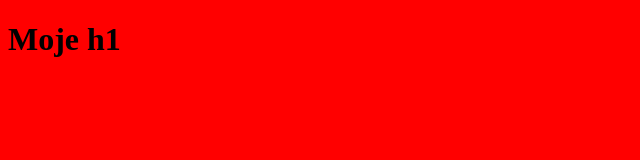
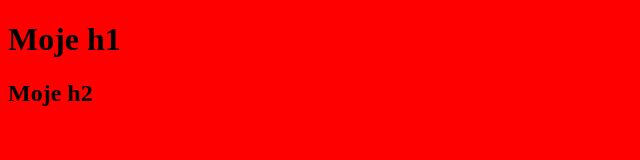
Before and after one commit to fpiecyk/szkolenie, a plain HTML site: page index.html in a window 1280 px wide. Shown: the whole page, without its empty margins (0-640 px from the left). Drawn offline with Linux system fonts and the light colour scheme.

Commit message:
add h2 to index.html

```diff
--- a/index.html
+++ b/index.html
@@ -7,6 +7,8 @@
 </head>
 <body>
 	<h1>Moje h1</h1>
+	<h2>Moje h2</h2>
+
 
 </body>
 </html>
```
